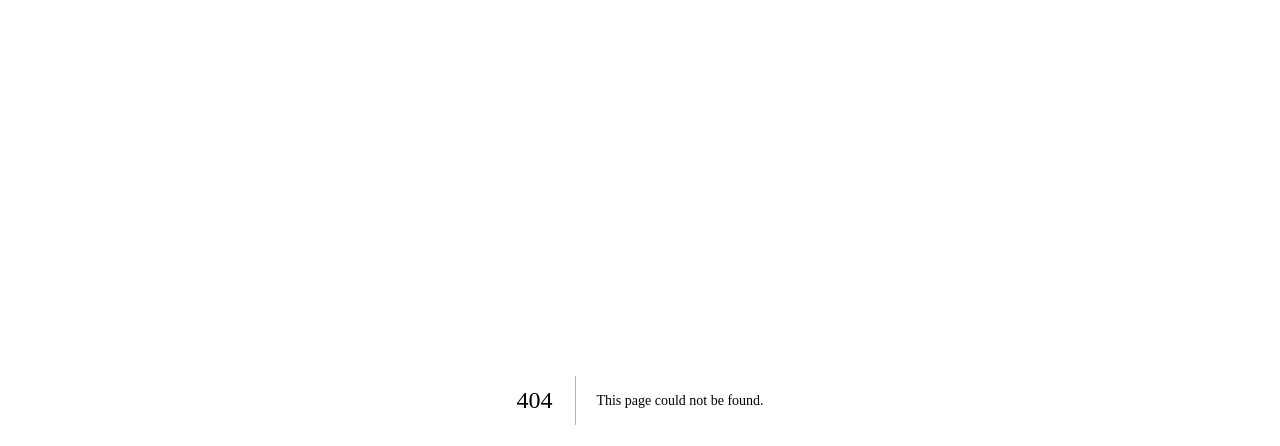
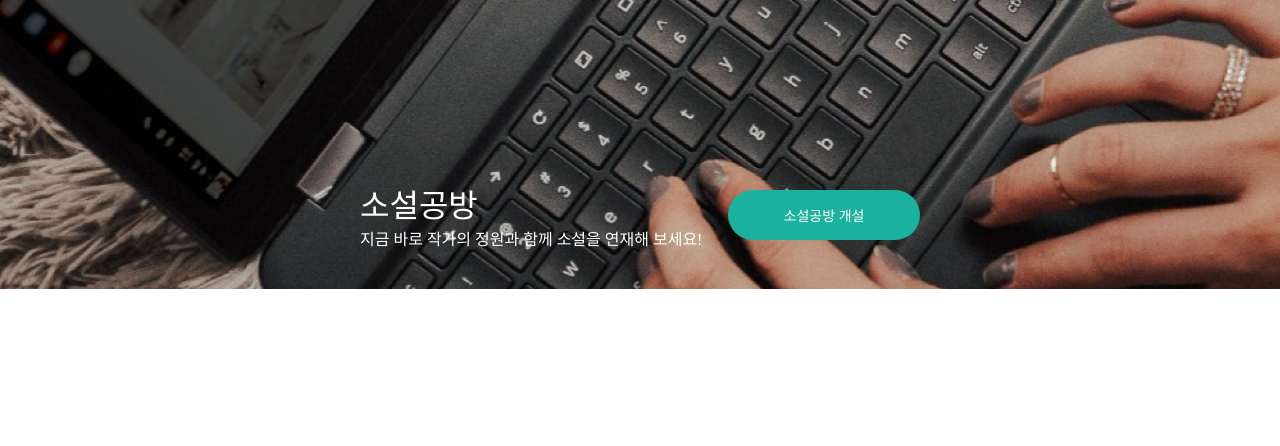
Before and after one commit to cafe-jun/garden-writer-front, a Next.js app: page /novel in a window 1280 px wide. Before the commit this address had no page. Shown: the top 446 px of the page. Built offline with nearby package versions, Linux system fonts and the light colour scheme; a web font is replaced by a local one.

Commit message:
[feat] novel 목록 페이지 header 생성

```diff
--- /dev/null
+++ b/src/pages/novel/index.tsx
@@ -0,0 +1,27 @@
+import React from 'react';
+
+import styles from './novel.module.scss';
+
+const NovelPage = () => {
+  const handleCreateNovelButton = () => {
+    console.log('create novel');
+  };
+
+  return (
+    <div>
+      <header className={styles.header}>
+        <div className={styles.headerTextWrap}>
+          <h2 className={styles.headerTitle}>소설공방</h2>
+          <p className={styles.headerDescription}>
+            지금 바로 작가의 정원과 함께 소설을 연재해 보세요!
+          </p>
+        </div>
+        <button type="button" className={styles.headerButton} onClick={handleCreateNovelButton}>
+          소설공방 개설
+        </button>
+      </header>
+    </div>
+  );
+};
+
+export default NovelPage;
--- /dev/null
+++ b/src/pages/novel/novel.module.scss
@@ -0,0 +1,49 @@
+@import '../../styles/value.scss';
+
+.header {
+    display: flex;
+    justify-content: space-between;
+    align-items: center;
+    position: relative;
+    padding: 183px 360px 42px 360px;
+    width: 100%;
+    height: 289px;
+    &::before {
+        content: "";
+        z-index: -1;
+        position: absolute;
+        top: 0px;
+        left: 0px;
+        right: 0px;
+        bottom: 0px;
+        opacity: 1;
+        background-image: url('../../images/novel-page-header-background.png');
+        background-size: cover;
+        background-repeat: no-repeat;
+    }
+
+    .headerTextWrap {
+        color: $white-1;
+
+        .headerTitle {
+            font-size: 32px;
+            font-weight: 500;
+        }
+
+        .headerDescription {
+            font-size: 16px;
+            font-weight: 400;
+        }
+    }
+
+    .headerButton {
+        width: 192px;
+        height: 50px;
+        font-size: 14px;
+        color: $white-1;
+        background-color: $blue-2;
+        border-radius: 200px;
+        border: none;
+        cursor: pointer;
+    }
+}
```
Also changed, not shown: src/images/novel-page-header-background.png (added).
